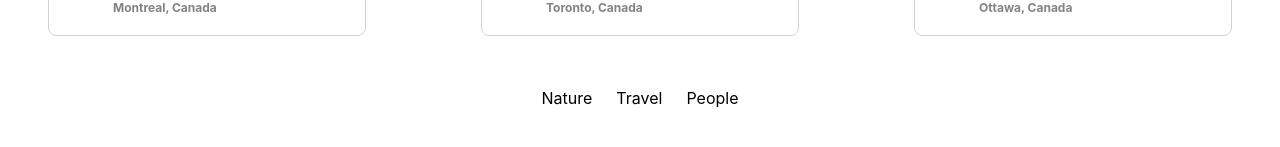
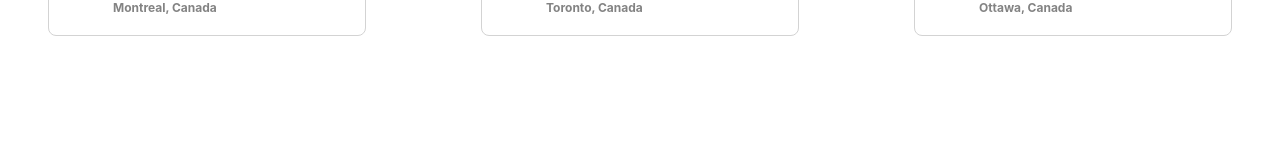
Before and after one commit to cynthia-lam/photolabs, a React (Create React App) app in the folder frontend/: page / in a window 1280 px wide. Shown: the part 395-542 px from the top of the page. Built offline with nearby package versions, Linux system fonts and the light colour scheme; the HTML template or start-up script is replaced by a standard one.

Commit message:
Remove uneeded import

```diff
--- a/frontend/src/App.jsx
+++ b/frontend/src/App.jsx
@@ -2,7 +2,6 @@ import React from 'react';
 
 import TopNavigationBar from './components/TopNavigationBar';
 import PhotoList from 'components/PhotoList';
-import TopicList from 'components/TopicList';
 import './App.scss';
 
 // Note: Rendering a single component to build components in isolation
@@ -16,7 +15,6 @@ const App = () => {
     <div className="App">
       <TopNavigationBar />
       <PhotoList />
-      <TopicList />
     </div>
   );
 };
```
